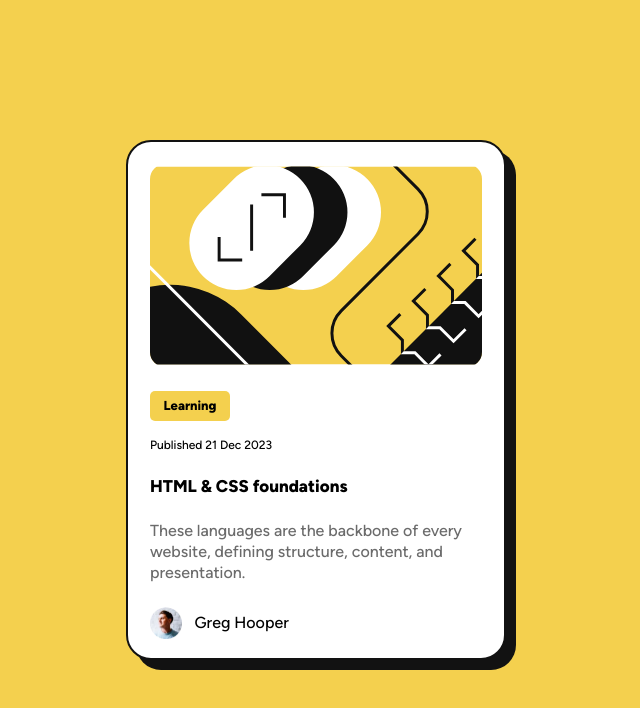
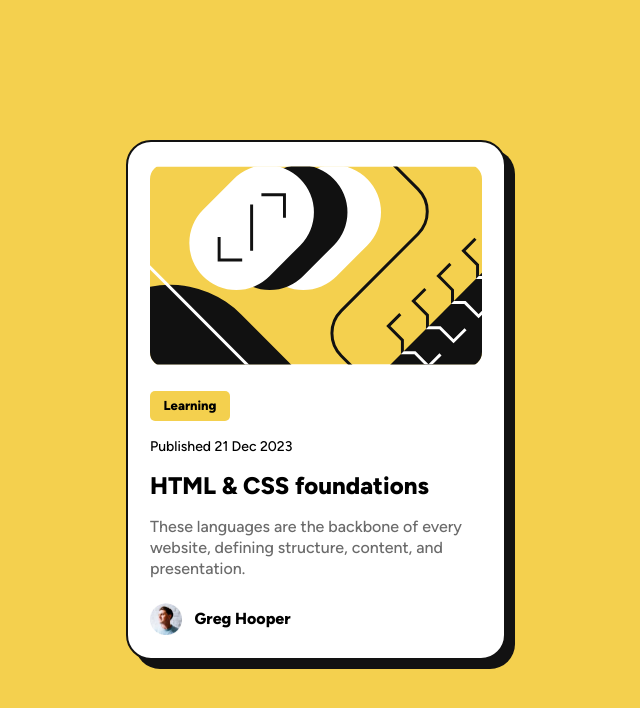
Before and after one commit to DaniloRibeiro07/frontendmentor-blog-preview-card-main, a plain HTML site: page index.html in a window 1280 px wide. Shown: the whole page, without its empty margins (324-964 px from the left). Drawn offline with Linux system fonts and the light colour scheme.

Commit message:
update style

```diff
--- a/css/style.css
+++ b/css/style.css
@@ -42,7 +42,7 @@ body {
   border: 0.125rem solid;
   border-color: var(--gray-950);
   border-radius: 1.563rem;
-  box-shadow: 0.625rem 0.625rem var(--gray-950);
+  box-shadow: 0.563rem 0.563rem var(--gray-950);
   display: flex;
   flex-flow: column nowrap;
   gap: 1.5rem;
@@ -69,13 +69,13 @@ body {
 }
 
 .published-date {
-  margin-bottom: 1.5rem;
-  font-size: 0.75rem;
+  margin-bottom: 1rem;
+  font-size: 0.875rem;
 }
 
 .card-title {
-  margin-bottom: 1.5rem;
-  font-size: 1.063rem;
+  margin-bottom: 1rem;
+  font-size: 1.5rem;
   cursor: pointer;
 }
 
@@ -95,6 +95,7 @@ body {
   align-items: center;
   gap: 0.813rem;
   height: 2rem;
+  font-weight: 800;
 }
 
 img{
```
